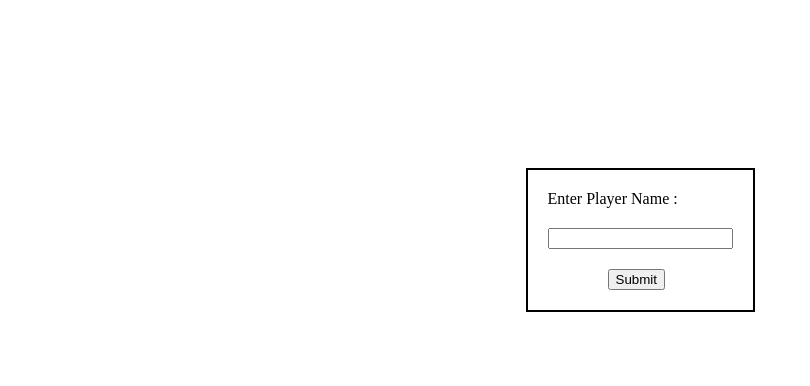
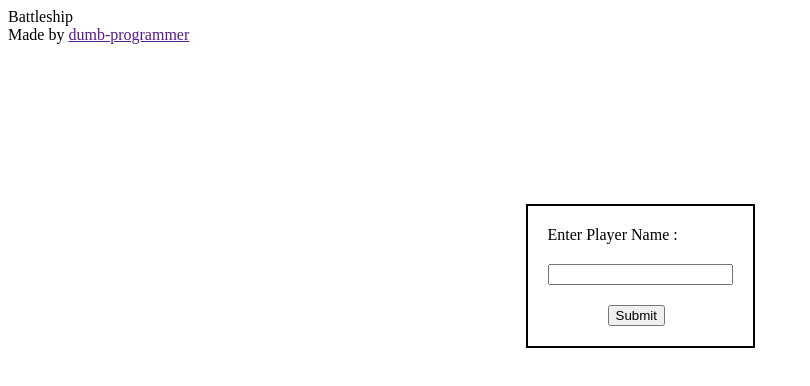
Before and after one commit to dumb-programmer/battleship, a plain HTML site: page index.html in a window 1280 px wide. Shown: the whole page, without its empty margins (0-810 px from the left). Drawn offline with Linux system fonts and the light colour scheme.

Commit message:
Add basic header and footer and style them

```diff
--- a/index.html
+++ b/index.html
@@ -7,5 +7,9 @@
     <title>BattleShip</title>
     <script src="./main.js" async></script>
   </head>
-  <body></body>
+  <body>
+    <header>Battleship</header>
+    <div id="main"></div>
+    <footer>Made by <a href="">dumb-programmer</a></footer>
+  </body>
 </html>
```
